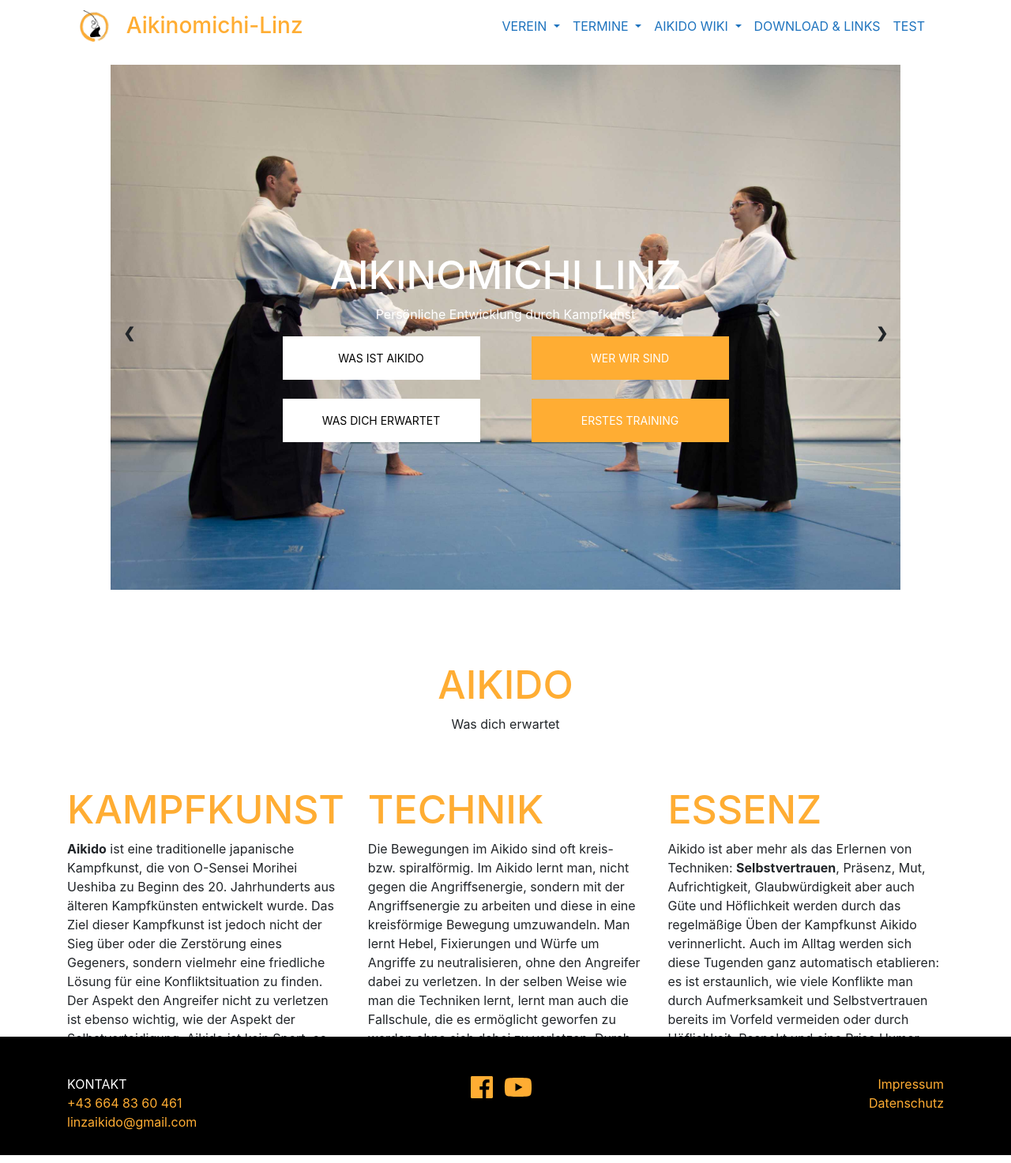
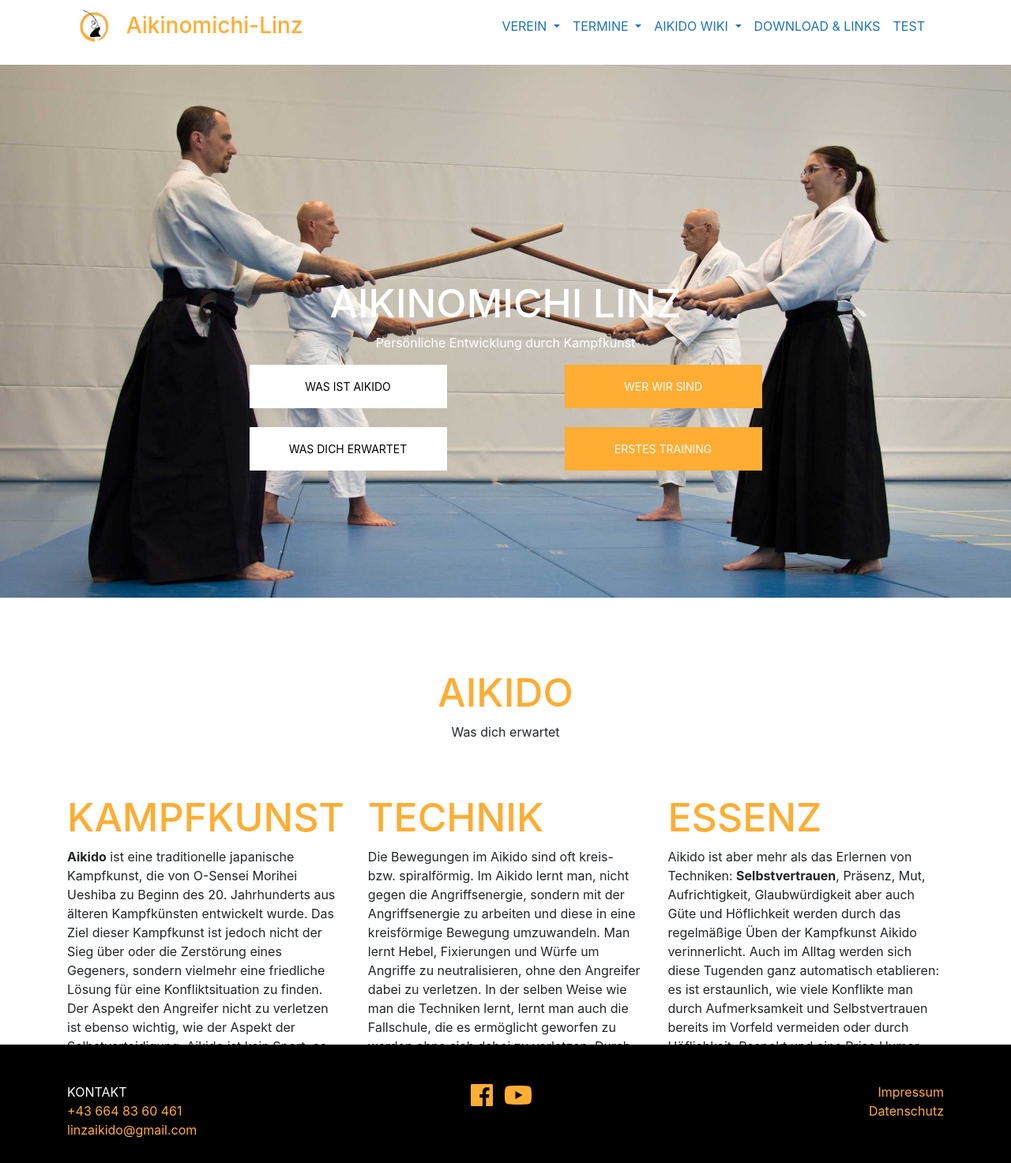
Before and after one commit to TWachs/aikinomichi-linz, a Jekyll site: the page built from index.md, in a window 1280 px wide. Shown: the whole page at 79% size. Built offline with Jekyll 4.4.1, drawn with Linux system fonts in a browser that asks for light colours; nearby versions of some CDN libraries.

Commit message:
better slideshow

```diff
--- a/css/custom/includes/_index.scss
+++ b/css/custom/includes/_index.scss
@@ -44,43 +44,15 @@
 
 /* Slideshow container */
 .slideshow-container {
-  max-width: 1000px;
-  position: relative;
-  margin: auto;
+  height: 675px;
+  width: 100%;
+  background-image: url('../images/SliderOne.jpg');
+  background-position: center;
+  background-size: auto 875px;
+  background-repeat: no-repeat;
+
+  @media (max-width: 576px) {
+      height: 400px;
+      background-size: auto 400px;
+  }
 }
-
-/* Hide the images by default */
-.mySlides {
-  display: none;
-}
-
-/* Next & previous buttons */
-.prev, .next {
-  cursor: pointer;
-  position: absolute;
-  top: 50%;
-  width: auto;
-  margin-top: -22px;
-  padding: 16px;
-  color: white;
-  font-weight: bold;
-  font-size: 18px;
-  transition: 0.6s ease;
-  border-radius: 0 3px 3px 0;
-  user-select: none;
-}
-
-/* Position the "next button" to the right */
-.next {
-  right: 0;
-  border-radius: 3px 0 0 3px;
-}
-
-/* On hover, add a black background color with a little bit see-through */
-.prev:hover, .next:hover {
-  background-color: rgba(0,0,0,0.8);
-}
-
-.active, .dot:hover {
-  background-color: #717171;
-}
--- a/index.md
+++ b/index.md
@@ -2,37 +2,7 @@
 layout: default
 ---
  <!-- Slideshow container -->
-<div class="slideshow-container">
-
-  <!-- Full-width images with number and caption text -->
-  <div class="mySlides">
-    <img src="{{ site.baseurl }}/images/SliderOne.jpg" style="width:100%">
-  </div>
-
-  <div class="mySlides">
-    <img src="{{ site.baseurl }}/images/SliderTwo.jpg" style="width:100%">
-  </div>
-
-  <div class="mySlides">
-    <img src="{{ site.baseurl }}/images/SliderThree.jpg" style="width:100%">
-  </div>
-
-  <div class="mySlides">
-    <img src="{{ site.baseurl }}/images/SliderFour.jpg" style="width:100%">
-  </div>
-
-  <div class="mySlides">
-    <img src="{{ site.baseurl }}/images/SliderFive.jpg" style="width:100%">
-  </div>
-
-  <div class="mySlides">
-    <img src="{{ site.baseurl }}/images/SliderSix.jpg" style="width:100%">
-  </div>
-
-  <!-- Next and previous buttons -->
-  <a class="prev" onclick="plusSlides(-1)">&#10094;</a>
-  <a class="next" onclick="plusSlides(1)">&#10095;</a>
-
+<div class="slideshow-container" id="slider">
   <div class="centered">
         <h1>Aikinomichi Linz</h1>
         <p>Persönliche Entwicklung durch Kampfkunst</p>
@@ -72,18 +42,17 @@
 </div>
 </div>
 <script>
-var slideIndex = 0;
-showSlides();
+//Array of images which you want to show: Use path you want.
+var images=new Array('./images/SliderOne.jpg','./images/SliderTwo.jpg','./images/SliderThree.jpg','./images/SliderFour.jpg','./images/SliderFive.jpg','./images/SliderSix.jpg');
+var nextimage=-1;
+doSlideshow();
 
-function showSlides() {
-  var i;
-  var slides = document.getElementsByClassName("mySlides");
-  for (i = 0; i < slides.length; i++) {
-    slides[i].style.display = "none";
-  }
-  slideIndex++;
-  if (slideIndex > slides.length) {slideIndex = 1}
-  slides[slideIndex-1].style.display = "block";
-  setTimeout(showSlides, 8000); // Change image every 2 seconds
+function doSlideshow(){
+  nextimage++;
+  if(nextimage>=images.length){nextimage=0;}
+  var slider = document.getElementById('slider');
+  slider.style.backgroundImage = "url("+images[nextimage]+")";
+  setTimeout(doSlideshow, 8000);
+
 }
 </script>
```
